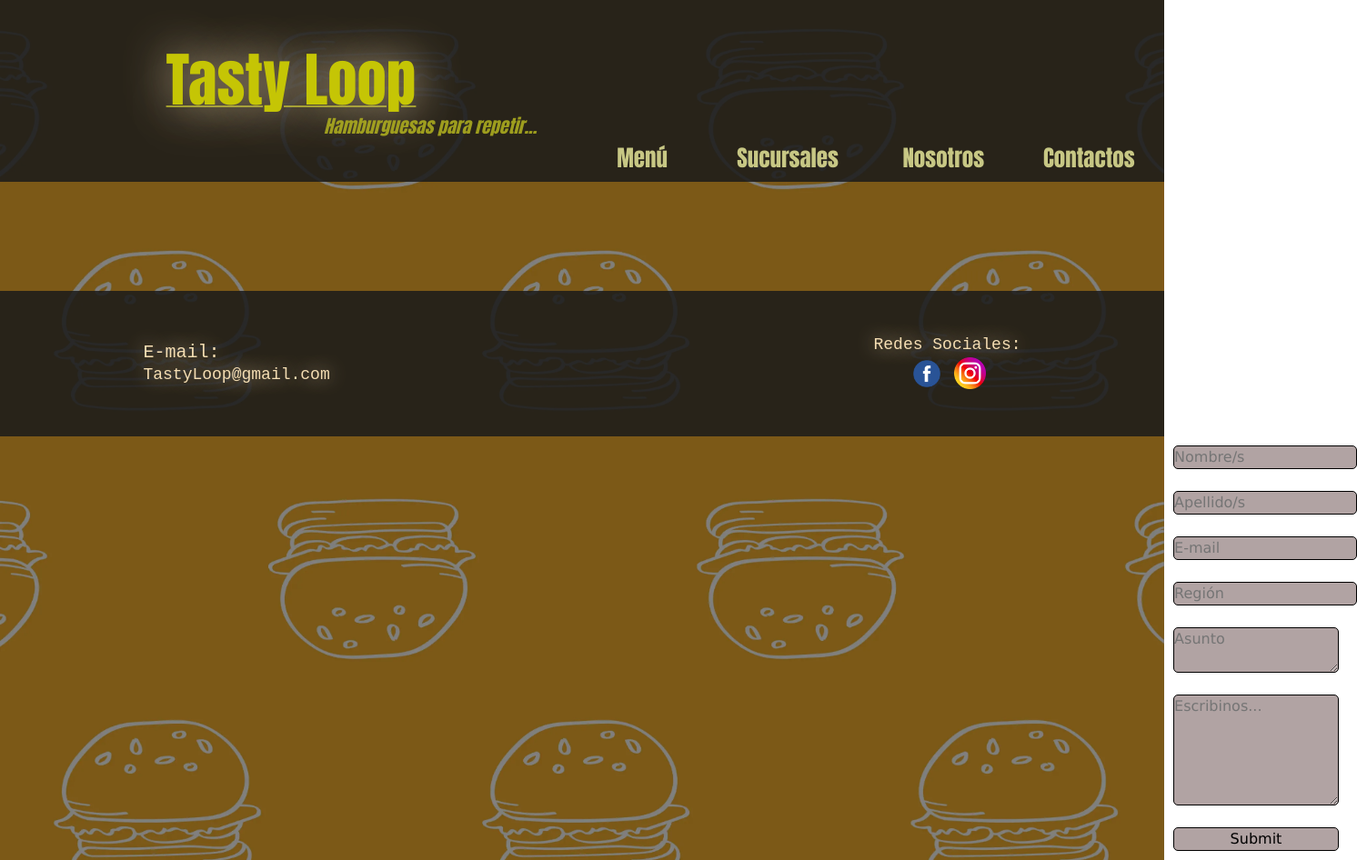
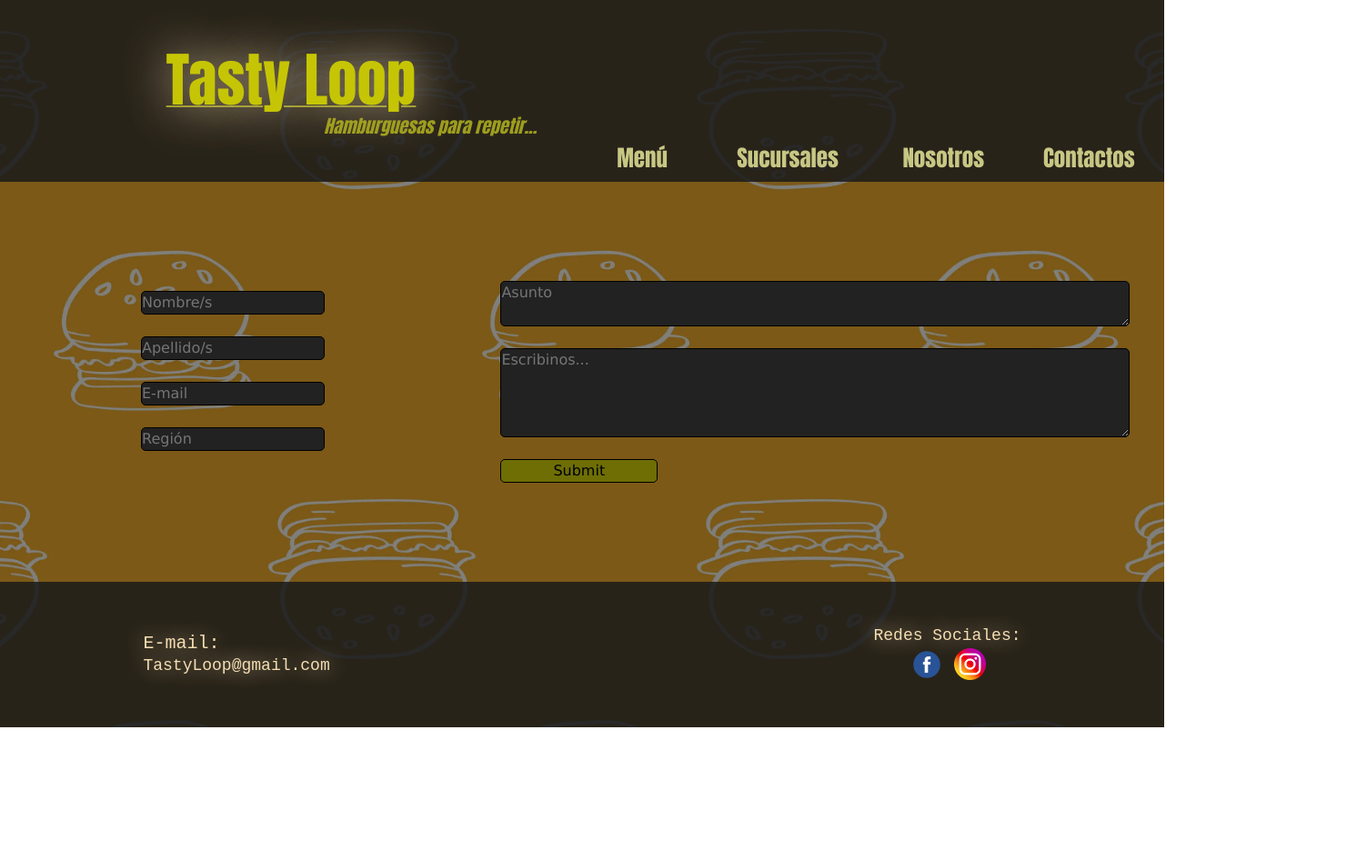
Before and after one commit to FJGS77/PreEntrega2GomezSchlunk, a plain HTML site: page pages/contactos.html in a window 1280 px wide. Shown: the whole page at 91% size, 1492 px wide, since content can reach past the window. After the commit the page ends 800 px from the top, so only its background shows below. Drawn offline with nearby package versions, Linux system fonts and the light colour scheme.

Commit message:
Finalizacion de media queries en Contactos

```diff
--- a/css/styles.css
+++ b/css/styles.css
@@ -7,7 +7,7 @@
 
 
 ::-webkit-scrollbar-thumb {
-    background: black;
+    background: rgba(0, 0, 0, 0.233);
 }
 
 #inicio {
@@ -810,7 +810,7 @@ iframe {
     grid-area: informacion;
     display: grid;
     grid-template-columns: 100%;
-    grid-template-rows: 50% 50%;
+    grid-template-rows: 45% 55%;
     grid-template-areas:
         "cuadros"
         "areas";
@@ -818,17 +818,16 @@ iframe {
 
 #cuadros {
     grid-area: cuadros;
-    margin: 5% 5% 0% 5%;
+    margin: 6% 5% 2% 5%;
     font-family: 'Lucida Sans', 'Lucida Sans Regular', 'Lucida Grande', 'Lucida Sans Unicode', Geneva, Verdana, sans-serif;
     display: flex;
     flex-direction: column;
-    justify-content: left;
     align-items: start;
 }
 
 #areas {
     grid-area: areas;
-    margin: 0% 5% 5% 5%;
+    margin: 2% 5% 6% 5%;
     font-family: 'Lucida Sans', 'Lucida Sans Regular', 'Lucida Grande', 'Lucida Sans Unicode', Geneva, Verdana, sans-serif;
     display: flex;
     flex-direction: column;
@@ -839,14 +838,18 @@ iframe {
 textarea{
     border-radius: 5px;
     border: 1px solid black;
-    background-color: rgb(177, 163, 163);
+    background-color: rgb(34, 34, 34);
 }
 
 input{
     border: 1px solid black;
     border-radius: 5px;
     color: black;
-    background-color: rgb(177, 163, 163);
+    background-color: rgb(34, 34, 34);
+}
+
+#enviar{
+    background-color: rgb(110, 110, 5);
 }
 
 @media (min-width: 768px) {
@@ -854,11 +857,36 @@ input{
 
         display: grid;
         grid-template-columns: 50% 50%;
-        grid-template-rows: 25vh 15vh auto auto 20vh;
+        grid-template-rows: 25vh 55vh 20vh;
         grid-template-areas:
             "header nav"
-            "encontranos encontranos"
-            "primer primer"
-            "tercera tercera"
+            "informacion informacion"
             "footer footer";
+
     }
+
+    .contactosTasty {
+        grid-area: informacion;
+        grid-template-columns: 40% 60%;
+        grid-template-rows: auto;
+        grid-template-areas:
+            "cuadros areas"
+    }
+
+   #cuadros{
+        margin: 0% 5% 0% 5%;
+        align-items: center;
+        justify-content: center;
+    }
+
+    #areas{
+        margin: 0% 5% 0% 5%;
+        justify-content: center;
+
+    }
+
+    #enviar{
+        width: 25%;
+    }
+
+ }
--- a/pages/contactos.html
+++ b/pages/contactos.html
@@ -38,8 +38,7 @@
             </nav>
         </div>
 
-        <main class="contactosTasty">
-            <form action="#" method="post">
+        <form action="#" method="post" class="contactosTasty">
             <div id="cuadros">
                 <input type="text" name="nombre" placeholder="Nombre/s"><br>
                 <input type="text" name="apellido" placeholder="Apellido/s"><br>
@@ -48,11 +47,11 @@
             </div>
             <div id="areas">
                     <textarea name="asunto" id="asunto" cols="10" rows="2" placeholder="Asunto"></textarea><br>
-                    <textarea name="comentario" id="comentario" cols="10" rows="5" placeholder="Escribinos..."></textarea><br>
+                    <textarea name="comentario" id="comentario" cols="10" rows="4"
+                        placeholder="Escribinos..."></textarea><br>
                 <input type="submit" id="enviar">
             </div>
         </form>
-        </main>
 
         <footer class="d-flex justify-content-around align-items-center">
 
```
Lines whose indentation alone changed are shown as unchanged.
